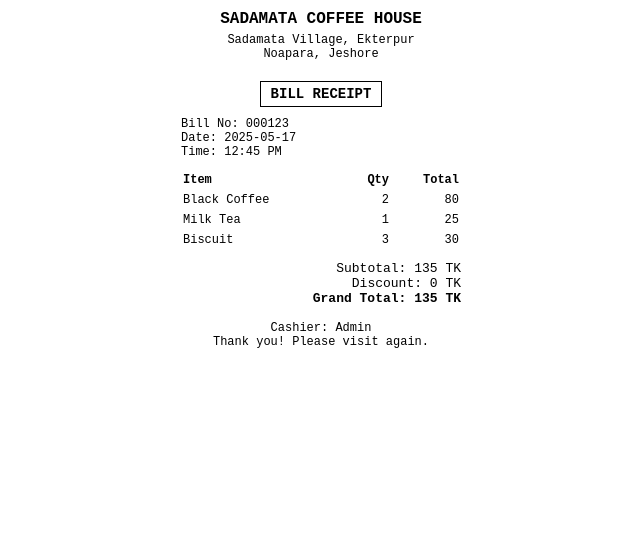
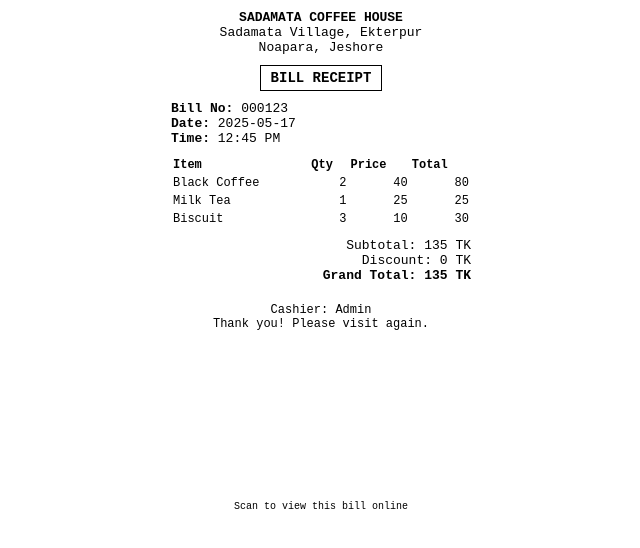
Before and after one commit to sadamatacoffeehouse/sadamatabill, a plain HTML site: page index.html in a window 1280 px wide. Shown: the whole page, without its empty margins (319-959 px from the left). Drawn offline with Linux system fonts and the light colour scheme; a script that the page names is missing.

Commit message:
Update index.html

```diff
--- a/index.html
+++ b/index.html
@@ -3,83 +3,68 @@
 <head>
   <meta charset="UTF-8">
   <title>SADAMATA COFFEE HOUSE - RECEIPT</title>
+  <script src="https://cdn.jsdelivr.net/npm/qrious@4.0.2/dist/qrious.min.js"></script>
   <style>
-    * { margin: 0; padding: 0; box-sizing: border-box; }
     body {
       font-family: monospace;
-      background: #fff;
-      color: #000;
       max-width: 300px;
-      margin: 0 auto;
+      margin: auto;
       padding: 10px;
     }
     .center { text-align: center; }
     .bold { font-weight: bold; }
-    .title {
-      font-size: 16px;
-      margin-bottom: 5px;
-    }
-    .address {
-      font-size: 12px;
-      margin-bottom: 10px;
-    }
     .receipt-box {
-  border: 1px solid #000;
-  padding: 4px 10px;
-  margin: 10px auto;
-  display: inline-block;
-  font-size: 14px;
-    }
-    .info {
-      font-size: 12px;
-      margin-bottom: 10px;
+      border: 1px solid #000;
+      padding: 4px 10px;
+      margin: 10px auto;
+      display: inline-block;
+      font-size: 14px;
     }
     .items {
+      width: 100%;
       font-size: 12px;
-      width: 100%;
-      margin-bottom: 10px;
+      margin-top: 10px;
+      border-collapse: collapse;
     }
     .items th, .items td {
+      padding: 2px;
       text-align: left;
-      padding: 2px 0;
     }
-    .items th:nth-child(2),
     .items td:nth-child(2),
-    .items th:nth-child(3),
-    .items td:nth-child(3) {
+    .items td:nth-child(3),
+    .items td:nth-child(4) {
       text-align: right;
     }
     .total {
       font-size: 13px;
+      text-align: right;
       margin-top: 10px;
-      text-align: right;
     }
     .footer {
       font-size: 12px;
-      margin-top: 15px;
+      margin-top: 20px;
     }
   </style>
 </head>
 <body>
-  <div class="center bold title">SADAMATA COFFEE HOUSE</div>
-  <div class="center address">Sadamata Village, Ekterpur<br>Noapara, Jeshore</div>
-  <div class="center">
-  <div class="receipt-box bold">BILL RECEIPT</div>
-</div>
-  <div class="info">
-    Bill No: 000123<br>
-    Date: 2025-05-17<br>
-    Time: 12:45 PM
+  <div class="center bold">SADAMATA COFFEE HOUSE</div>
+  <div class="center">Sadamata Village, Ekterpur<br>Noapara, Jeshore</div>
+  <div class="center"><div class="receipt-box bold">BILL RECEIPT</div></div>
+
+  <div>
+    <strong>Bill No:</strong> <span id="billNo">000123</span><br>
+    <strong>Date:</strong> 2025-05-17<br>
+    <strong>Time:</strong> 12:45 PM
   </div>
 
   <table class="items">
     <thead>
-      <tr><th>Item</th><th>Qty</th><th>Total</th></tr>
+      <tr><th>Item</th><th>Qty</th><th>Price</th><th>Total</th></tr>
     </thead>
     <tbody>
-      <tr><td>Black Coffee</td><td>2</td><td>80</td></tr>
-      <tr><td>Milk Tea</td><td>1</td><td>25</td></tr>
-      <tr><td>Biscuit</td><td>3</td><td>30</td></tr>
+      <tr><td>Black Coffee</td><td>2</td><td>40</td><td>80</td></tr>
+      <tr><td>Milk Tea</td><td>1</td><td>25</td><td>25</td></tr>
+      <tr><td>Biscuit</td><td>3</td><td>10</td><td>30</td></tr>
     </tbody>
   </table>
 
@@ -91,7 +76,18 @@
 
   <div class="footer center">
     Cashier: Admin<br>
-    Thank you! Please visit again.
+    Thank you! Please visit again.<br><br>
+    <canvas id="qr-code"></canvas><br>
+    <small>Scan to view this bill online</small>
   </div>
+
+  <script>
+    const billNo = document.getElementById('billNo').innerText;
+    const qr = new QRious({
+      element: document.getElementById('qr-code'),
+      value: `https://sadamatacoffeehouse.github.io/sadamatabill/receipt/${billNo}.html`,
+      size: 100
+    });
+  </script>
 </body>
 </html>
```
